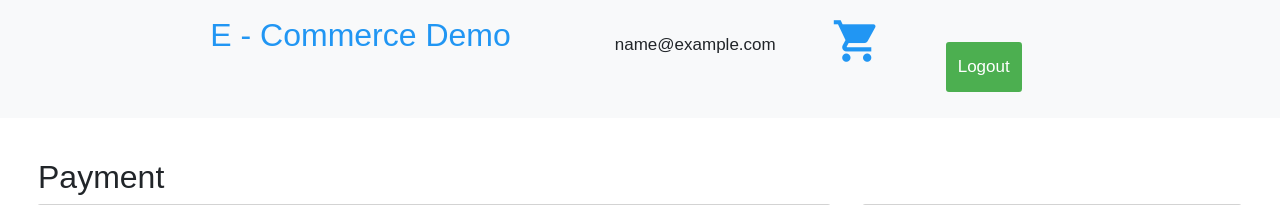
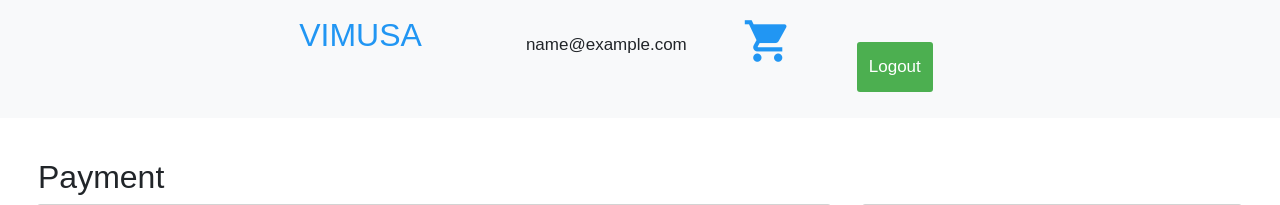
Before and after one commit to aliray786/Packet-Tampering-and-its-Safeguard-Using-Encryption-Technique, a PHP site: page /payment.php in a window 1280 px wide. Shown: the top 205 px of the page. Run offline with PHP 8.4, Linux system fonts and the light colour scheme; the visitor is signed in with stand-in values (Sample User, id 1); data that the repository does not hold is empty.

Commit message:
Update payment.php

```diff
--- a/payment.php
+++ b/payment.php
@@ -129,7 +129,7 @@ session_start();
       <ul class="navbar-nav mr-5">
 
         <li class="nav-item mr-5">
-          <a class="nav-link" href="afterSignIn.php"><span class="h2">E - Commerce Demo</span></a>
+          <a class="nav-link" href="afterSignIn.php"><span class="h2">VIMUSA</span></a>
         </li>
         <li class="nav-item">
           <span class="navbar-text mx-5 mt-3"><?php echo $_SESSION["userEmail"];?></span>
```
